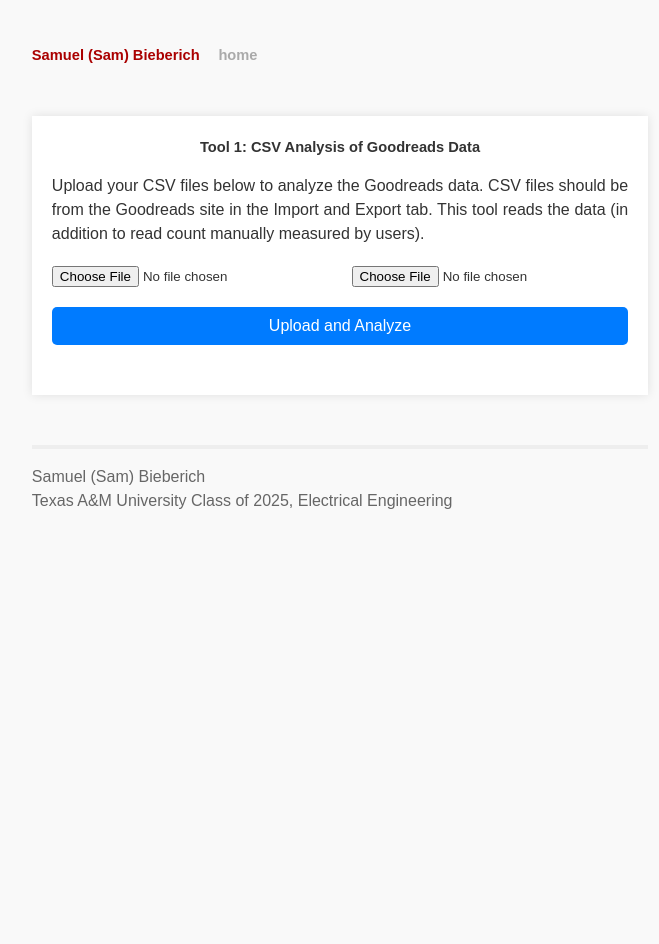
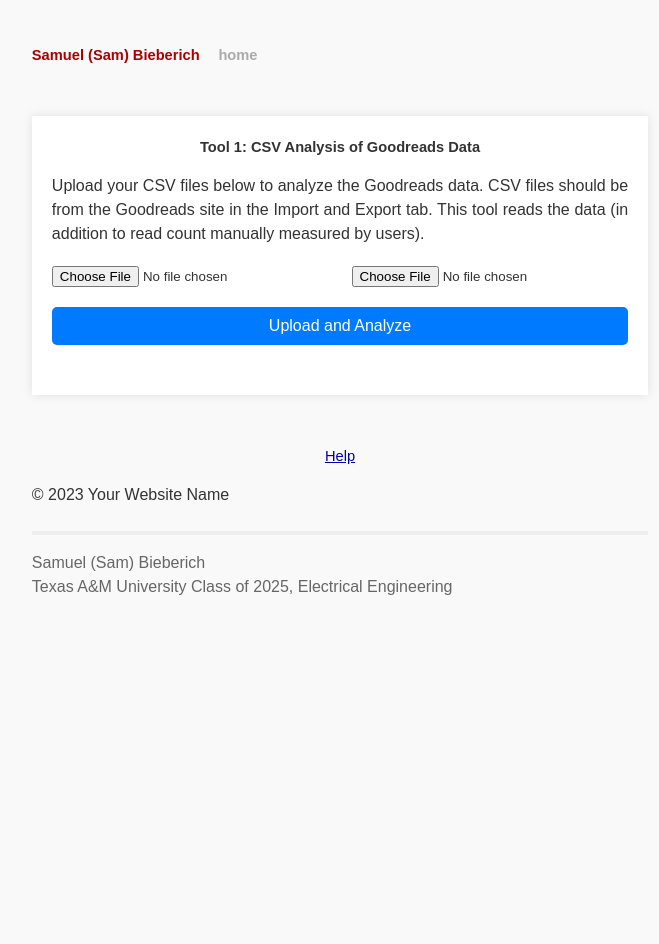
Before and after one commit to Sam-Bieberich/Sam-Bieberich.github.io, a Jekyll site: the page built from goodreads_tool.html, in a window 1280 px wide. Shown: the whole page, without its empty margins (300-959 px from the left). Built offline with Jekyll 4.4.1, drawn with Linux system fonts in a browser that asks for light colours.

Commit message:
button addition

```diff
--- a/goodreads_tool.html
+++ b/goodreads_tool.html
@@ -231,5 +231,13 @@ plot2_base64 = plot_top_authors_separate_bars(ranked_books, ranked_pages)
         reader1.readAsText(file1);
     }
     </script>
+        <div style="text-align: center; margin-top: 20px;">
+            <a href="goodreads_help.html" class="button">Help</a>
+        </div>
+    </main>
+    <footer>
+        <p>&copy; 2023 Your Website Name</p>
+    </footer>
+
 </body>
 </html>
```
